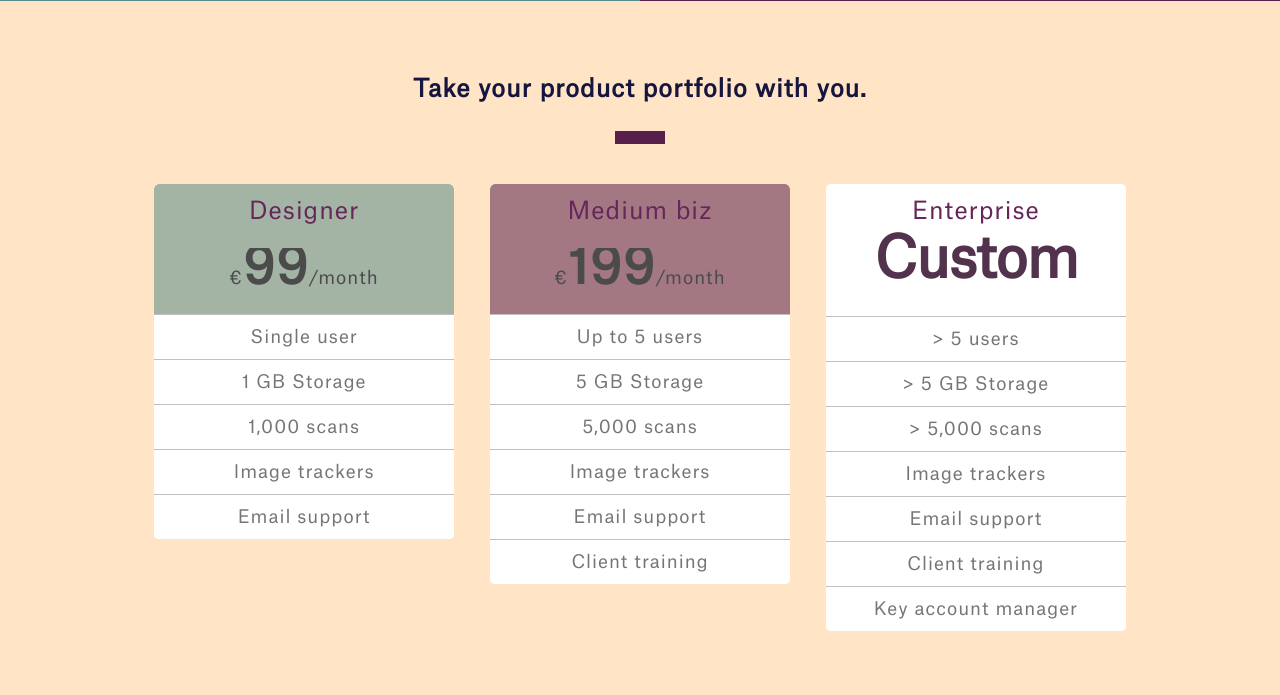
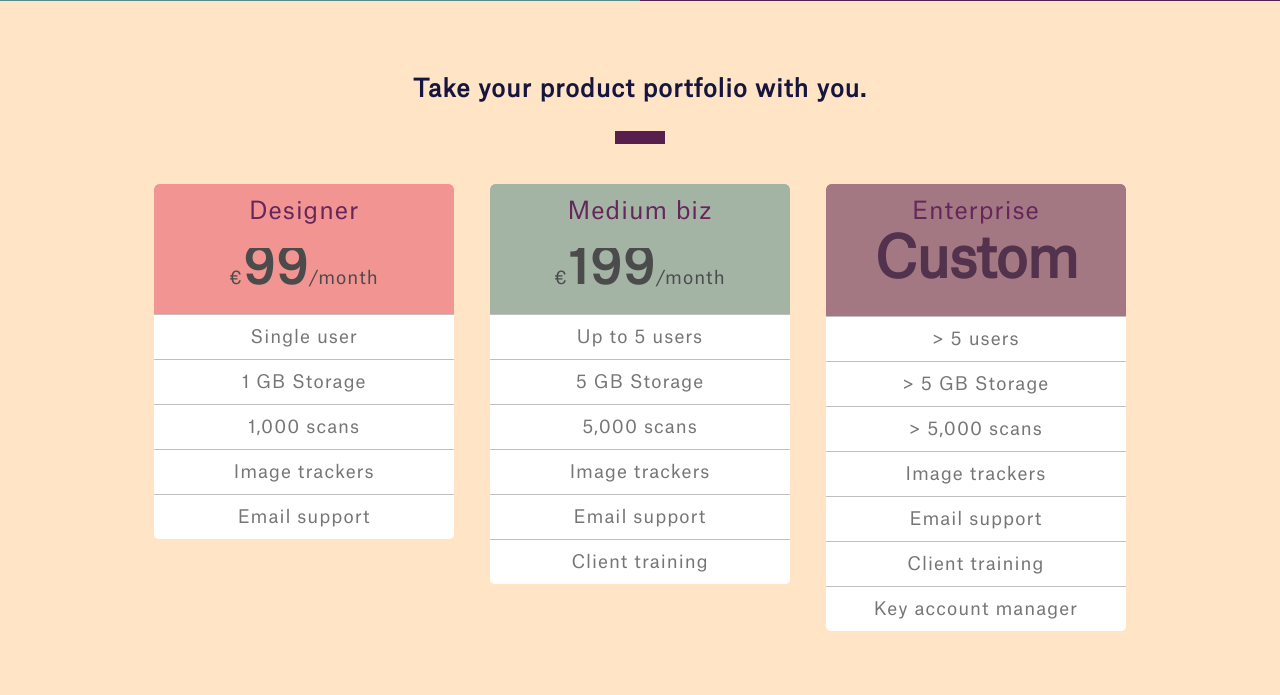
Before and after one commit to fandy/arbio, a PHP site: page / in a window 1280 px wide. Shown: the part 4180-4875 px from the top of the page. Run offline with PHP 8.4, Linux system fonts and the light colour scheme; some web fonts are replaced.

Commit message:
finistotapricing

```diff
--- a/public/css/arbi.css
+++ b/public/css/arbi.css
@@ -583,13 +583,13 @@ a.call-me{
 	padding: 10px;
     border-top: 1px solid #C2BFC1;
 }
-.mdl-card-pricing:nth-child(1) .mdl-card__title{
+.mdl-card-pricing:nth-child(2) .mdl-card__title{
 	background-color: #F29492;
 }
-.mdl-card-pricing:nth-child(2) .mdl-card__title{
+.mdl-card-pricing:nth-child(3) .mdl-card__title{
 	background-color: #A3B4A5;
 }
-.mdl-card-pricing:nth-child(3) .mdl-card__title{
+.mdl-card-pricing:nth-child(4) .mdl-card__title{
 	background-color: #A37883;
 }
 @media ( min-width : 768px) {
```
